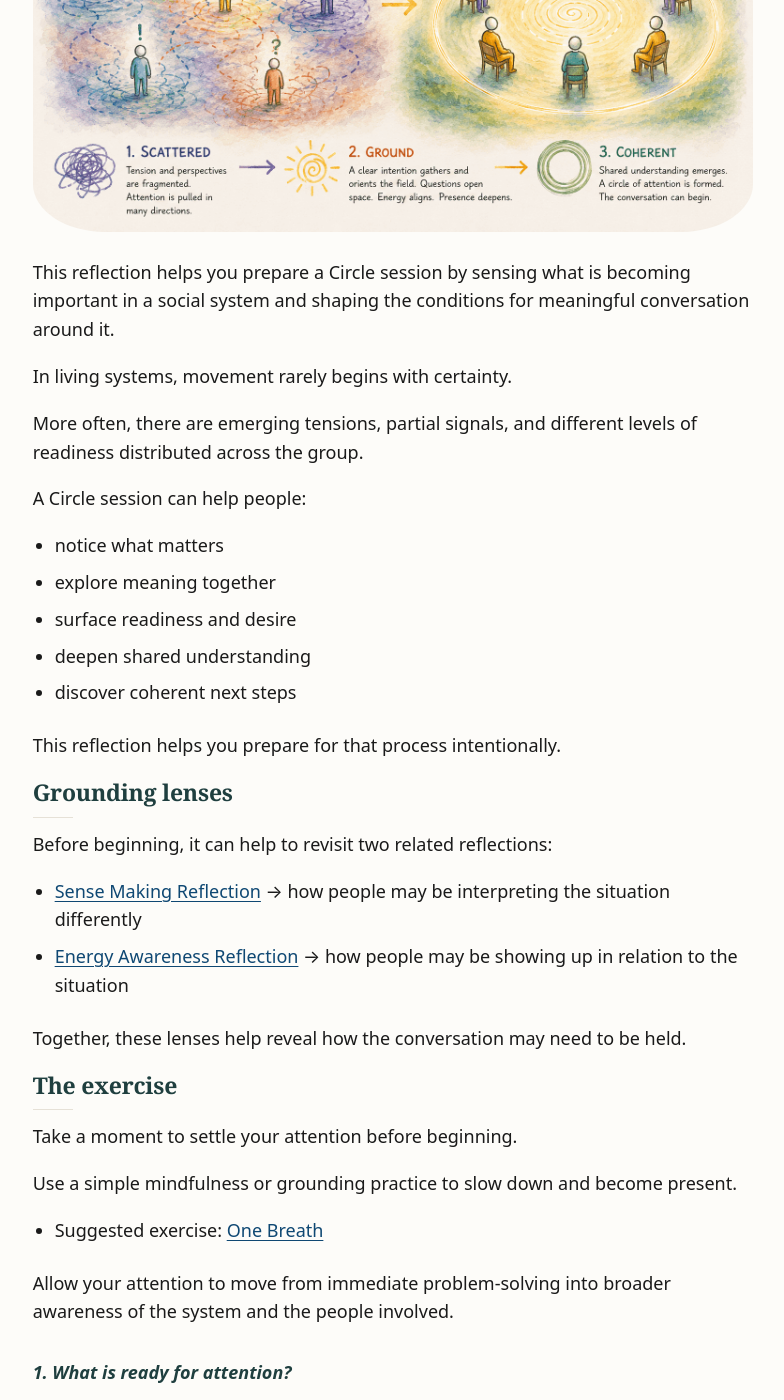
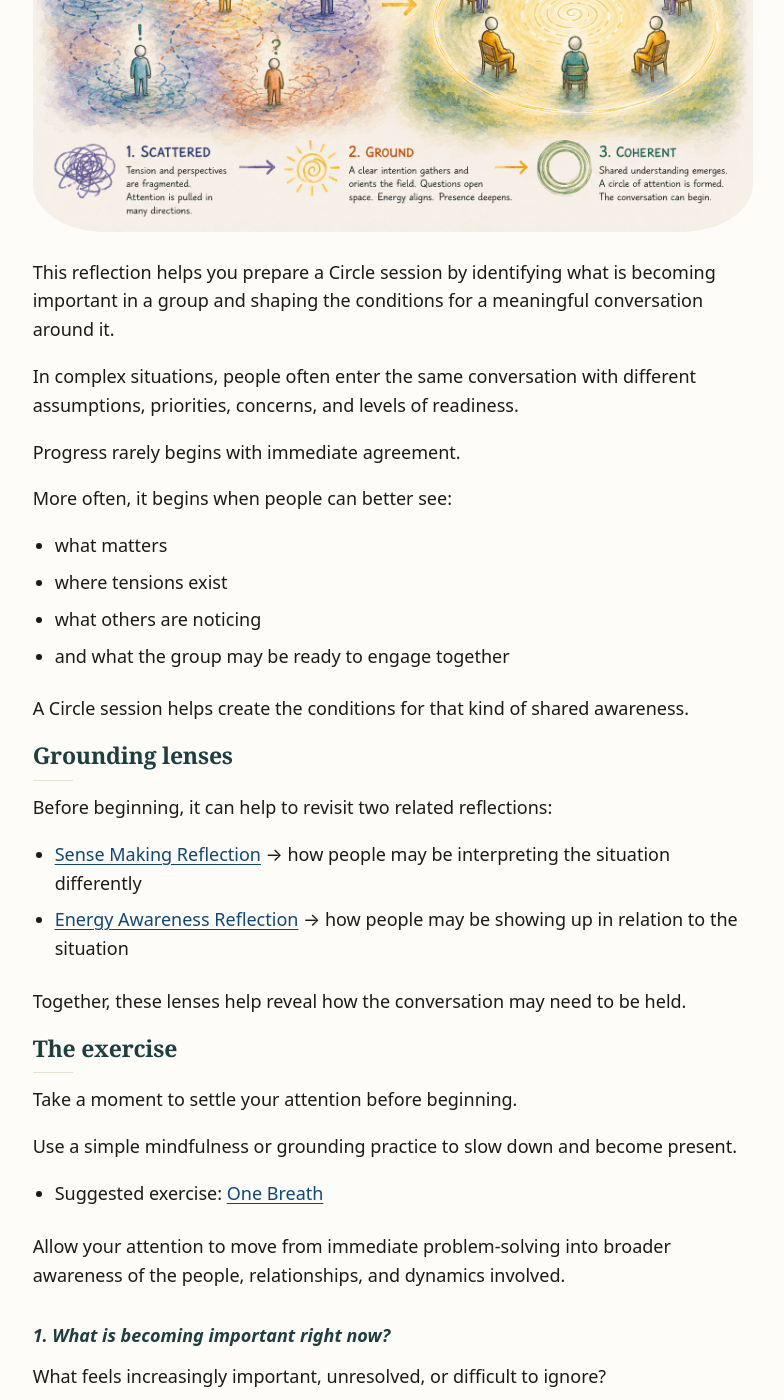
Before and after one commit to basil-family-lab/circle, a Jekyll site: the page built from reflection/session.md, in a window 1280 px wide and 1400 px high, scrolled down 438 px. Shown: the whole window, without its empty margins (247-1031 px from the left). Built offline with Jekyll 4.4.1, drawn with Linux system fonts in a browser that asks for light colours; some of the changed text lies outside the part shown.

Commit message:
refactor: Session Intention Reflection

```diff
--- a/reflection/session.md
+++ b/reflection/session.md
@@ -13,20 +13,19 @@ by **Michael Basil**
 
 ![Session Intention Reflection](/images/reflection-session.png)
 
-This reflection helps you prepare a Circle session by sensing what is becoming important in a social system and shaping the conditions for meaningful conversation around it.
+This reflection helps you prepare a Circle session by identifying what is becoming important in a group and shaping the conditions for a meaningful conversation around it.
 
-In living systems, movement rarely begins with certainty.
+In complex situations, people often enter the same conversation with different assumptions, priorities, concerns, and levels of readiness.
 
-More often, there are emerging tensions, partial signals, and different levels of readiness distributed across the group.
+Progress rarely begins with immediate agreement.
 
-A Circle session can help people:
-- notice what matters
-- explore meaning together
-- surface readiness and desire
-- deepen shared understanding
-- discover coherent next steps
+More often, it begins when people can better see:
+- what matters
+- where tensions exist
+- what others are noticing
+- and what the group may be ready to engage together
 
-This reflection helps you prepare for that process intentionally.
+A Circle session helps create the conditions for that kind of shared awareness.
 
 ## Grounding lenses
 
@@ -45,31 +44,31 @@ Use a simple mindfulness or grounding practice to slow down and become present.
 
 * Suggested exercise: [One Breath](https://www.youtube.com/watch?v=3zv9kQA-wfE&t=5s)
 
-Allow your attention to move from immediate problem-solving into broader awareness of the system and the people involved.
+Allow your attention to move from immediate problem-solving into broader awareness of the people, relationships, and dynamics involved.
 
-### 1. What is ready for attention?
+### 1. What is becoming important right now?
 
-What feels important, emerging, unresolved, or increasingly difficult to ignore?
+What feels increasingly important, unresolved, or difficult to ignore?
 
-Where do you sense genuine interest, energy, concern, or readiness to engage?
+Where do you sense genuine interest, concern, energy, or readiness to engage?
 
-### 2. How is the situation being interpreted and energized?
+### 2. How are people interpreting and responding to the situation?
 
-Using the [Sense Making Reflection](/reflection/sense/){: data-ga-event="learn_more" data-ga-label="reflection_session_to_reflection_sense"}, where are interpretations aligned or diverging?
+Using the [Sense Making Reflection](/reflection/sense/){: data-ga-event="learn_more" data-ga-label="reflection_session_to_reflection_sense"}, where are perspectives aligned or diverging?
 
 Using the [Energy Awareness Reflection](/reflection/energy/){: data-ga-event="learn_more" data-ga-label="reflection_session_to_reflection_energy"}, what energies are most present? What may be missing?
 
 How might these dynamics shape the conversation?
 
-### 3. What questions could open the conversation well?
+### 3. What questions could help open the conversation well?
 
-What question—or small set of questions—could help the group ground together while remaining open to discovery?
+What question—or small set of questions—could help people ground together while remaining open to discovery?
 
-Strong questions:
+Strong questions often:
 - invite curiosity rather than defensiveness
 - keep multiple perspectives visible
 - support shared attention
-- avoid forcing premature clarity
+- avoid forcing premature conclusions
 
 ### 4. How should people arrive into the conversation?
 
@@ -79,9 +78,9 @@ Consider:
 - the level of listening required
 - emotional or relational sensitivity
 - grounding or arrival practices
-- structures that can help tension become generative
+- structures that can help tension become useful rather than divisive
 
-### 5. What support or depth pathways may be needed?
+### 5. If people want to go deeper, what support should be available?
 
 If strong interest or readiness emerges, what additional support may help?
 
@@ -92,9 +91,9 @@ This might include:
 - reflection or integration practices
 - pathways for continued exploration
 
-### 6. How will the session land into next steps?
+### 6. How will the session move toward meaningful next steps?
 
-If coherence begins to emerge, how will it be carried forward?
+If the group begins developing greater clarity or alignment, how will that momentum be carried forward?
 
 What would help the session conclude in a way that supports both individual and collective next steps?
 
@@ -103,12 +102,12 @@ What would help the session conclude in a way that supports both individual and
 As you look across what you’ve named, notice what picture is beginning to form.
 
 You may begin to see:
-- what is trying to emerge
-- where readiness exists
-- what conditions are needed for productive exploration
-- what kind of support may help coherence develop
+- what the group is ready to explore
+- where tensions or opportunities are concentrated
+- what conditions may help the conversation become productive
+- and what kinds of support may help shared understanding develop
 
-Rather than designing a perfectly controlled conversation, this reflection helps you prepare to host emergence with clarity, responsiveness, and care.
+Rather than trying to control the conversation, this reflection helps you prepare to guide it with greater clarity, responsiveness, and care.
 
 ## Sharing
 
@@ -118,9 +117,9 @@ Additional perspectives can help reveal:
 - blind spots
 - missing tensions
 - overlooked readiness
-- opportunities for stronger coherence
+- opportunities for stronger alignment
 
-This can help refine both the intention of the session and the conditions being created for the group.
+This can help strengthen both the intention of the session and the conditions being created for the group.
 
 ## Continue exploring
 
```
